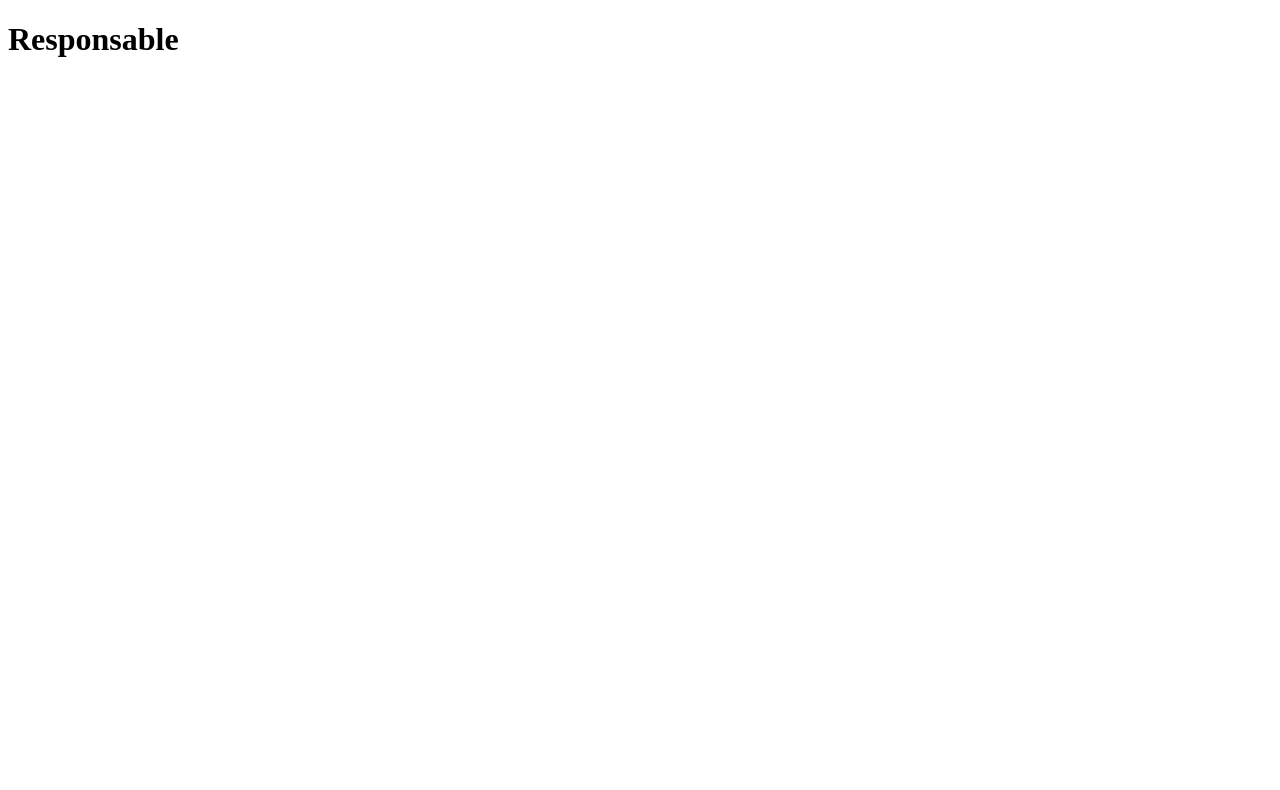
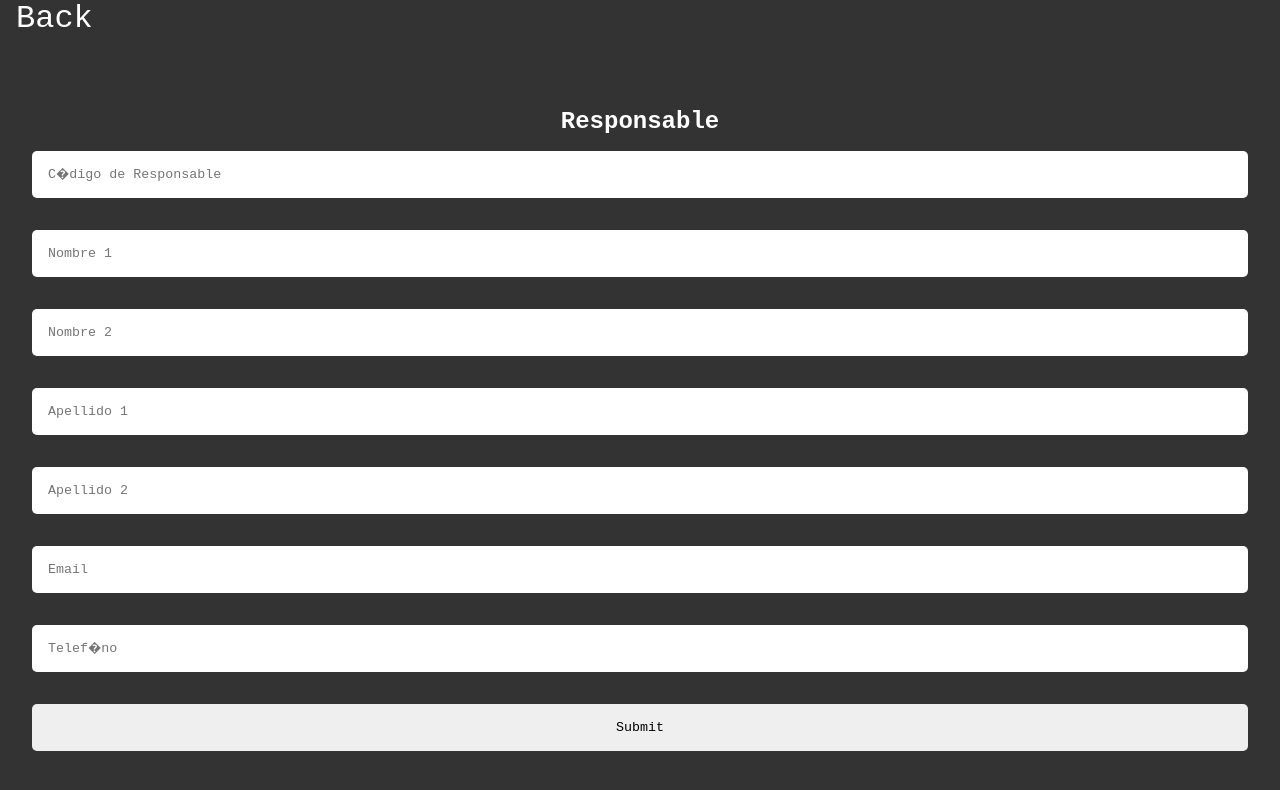
Before and after one commit to AlbertJohanson/Control-Proyectos, a plain HTML site: page responsable.html in a window 1280 px wide. Drawn offline with Linux system fonts and the light colour scheme.

Commit message:
[ADD] Change

```diff
--- a/responsable.html
+++ b/responsable.html
@@ -4,9 +4,107 @@
     <meta charset="UTF-8">
     <meta http-equiv="X-UA-Compatible" content="IE=edge">
     <meta name="viewport" content="width=device-width, initial-scale=1.0">
-    <title>Document</title>
+    <title>Responsable</title>
 </head>
+<style>
+    *{
+        margin: 0;
+        padding: 0;
+        box-sizing: border-box;
+        font-family: 'Courier New', Courier, monospace;
+    }
+
+    section{
+        background-color: #333;
+        height: 100vh;
+        color: #fff;
+        padding: 1rem;
+        text-align: center;
+        display: flex;
+        flex-direction: column;
+        justify-content: center;
+    }
+
+    form{
+        display: flex;
+        flex-direction: column;
+        justify-content: center;
+    }
+
+    input{
+        margin: 1rem;
+        padding: 1rem;
+        border-radius: 5px;
+        border: none;
+    }
+    header{
+        position: sticky;
+        background-color: #333;
+        margin: 0;
+        padding: 0;
+        box-sizing: border-box;
+        font-family: 'Courier New', Courier, monospace;
+    }
+
+    header a{
+        color: #fff;
+        text-decoration: none;
+        font-size: 2rem;
+        margin: 1rem;
+    }
+
+</style>
 <body>
-    <h1>Responsable</h1>
+    <header>
+        <!--Create a back arrow-->
+        <a href="./index.html">Back</a>
+    </header>
+    <section>
+        <h1>Responsable</h1>
+    <form>
+        <input type="text" name="codigo_de_responsable" placeholder="C�digo de Responsable">
+        <input type="text" name="Nombre_1" placeholder="Nombre 1">
+        <input type="text" name="Nombre_2" placeholder="Nombre 2">
+        <input type="text" name="Apellido_1" placeholder="Apellido 1">
+        <input type="text" name="Apellido_2" placeholder="Apellido 2">
+        <input type="text" name="Email" placeholder="Email">
+        <input type="text" name="Telefono" placeholder="Telef�no">
+        <input type="submit" value="Submit">
+    </form>
+    </section>
 </body>
 </html>
+<script>
+    //get the form information
+    const form = document.querySelector('form');
+    form.addEventListener('submit', (e) => {
+        e.preventDefault();
+        const codigo_de_responsable = form.codigo_de_responsable.value;
+        const Nombre_1 = form.Nombre_1.value;
+        const Nombre_2 = form.Nombre_2.value;
+        const Apellido_1 = form.Apellido_1.value;
+        const Apellido_2 = form.Apellido_2. value;
+        const Email = form.Email. value;
+        const Telefono = form.Telefono. value;
+        //create a dom element showing the information
+        const p = document.createElement('p');
+        p.textContent = `C�digo de responsable: ${codigo_de_responsable}, Nombre 1: ${Nombre_1}, Nombre 2: ${Nombre_2}, Apellido 1: ${Apellido_1}, Apellido 2: ${Apellido_2}, Email:${Email}, Telefono: ${Telefono}`
+        document.querySelector('section').appendChild(p);
+        //reset the form
+        form.codigo_de_responsable.value = '';
+        form.Nombre_1.value = '';
+        form.Nombre_2.value = '';
+        form.Apellido_1.value = '';
+        form.Apellido_2.value ='';
+        form.Apellido_2.value ='';
+        form.Email.value= '';
+        form.Telefono.value='';
+
+        //add style to the dom element
+        p.style.backgroundColor = '#fff';
+        p.style.color = '#333';
+        p.style.padding = '1rem';
+        p.style.borderRadius = '5px';
+        p.style.margin = '1rem';
+        })
+</script>
```
